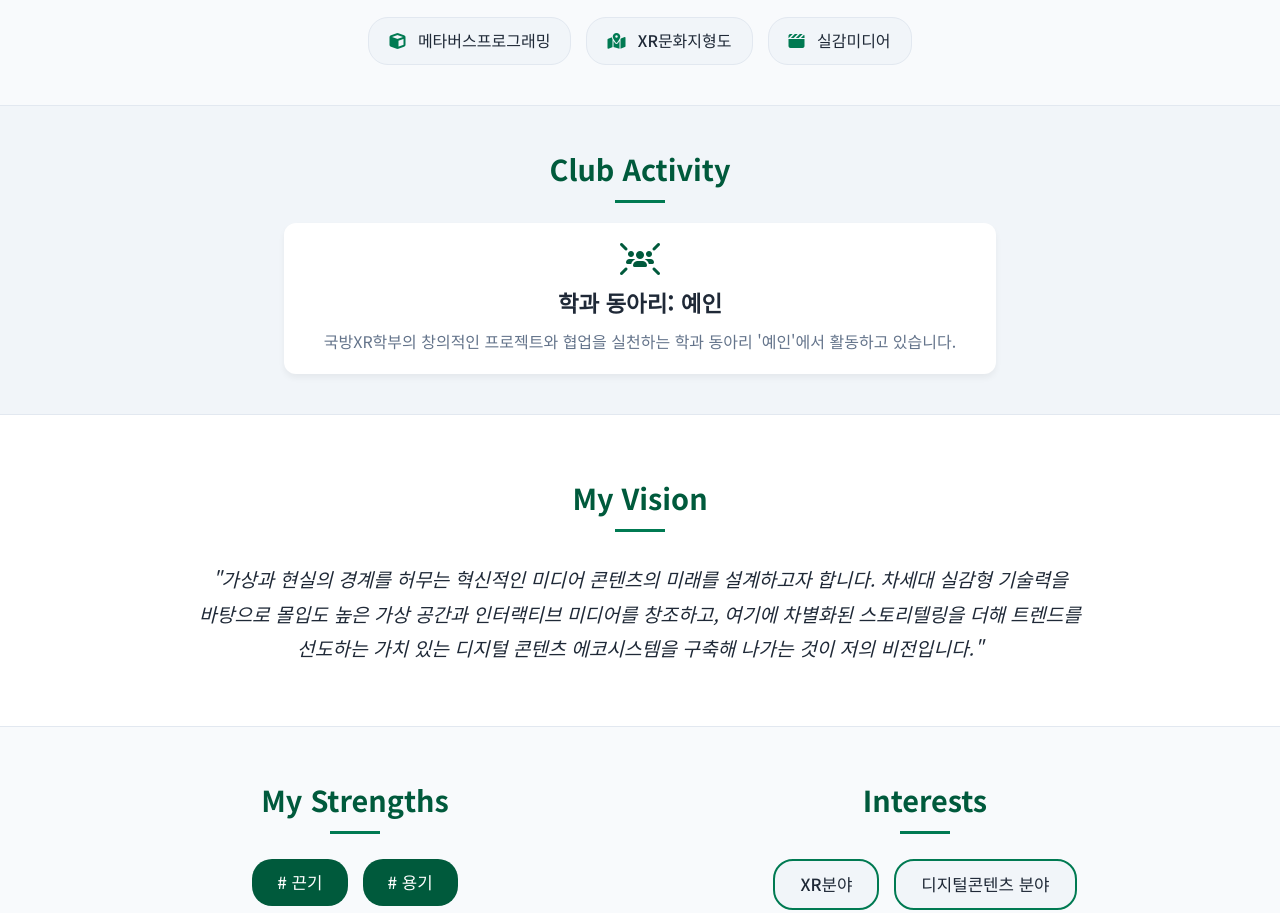
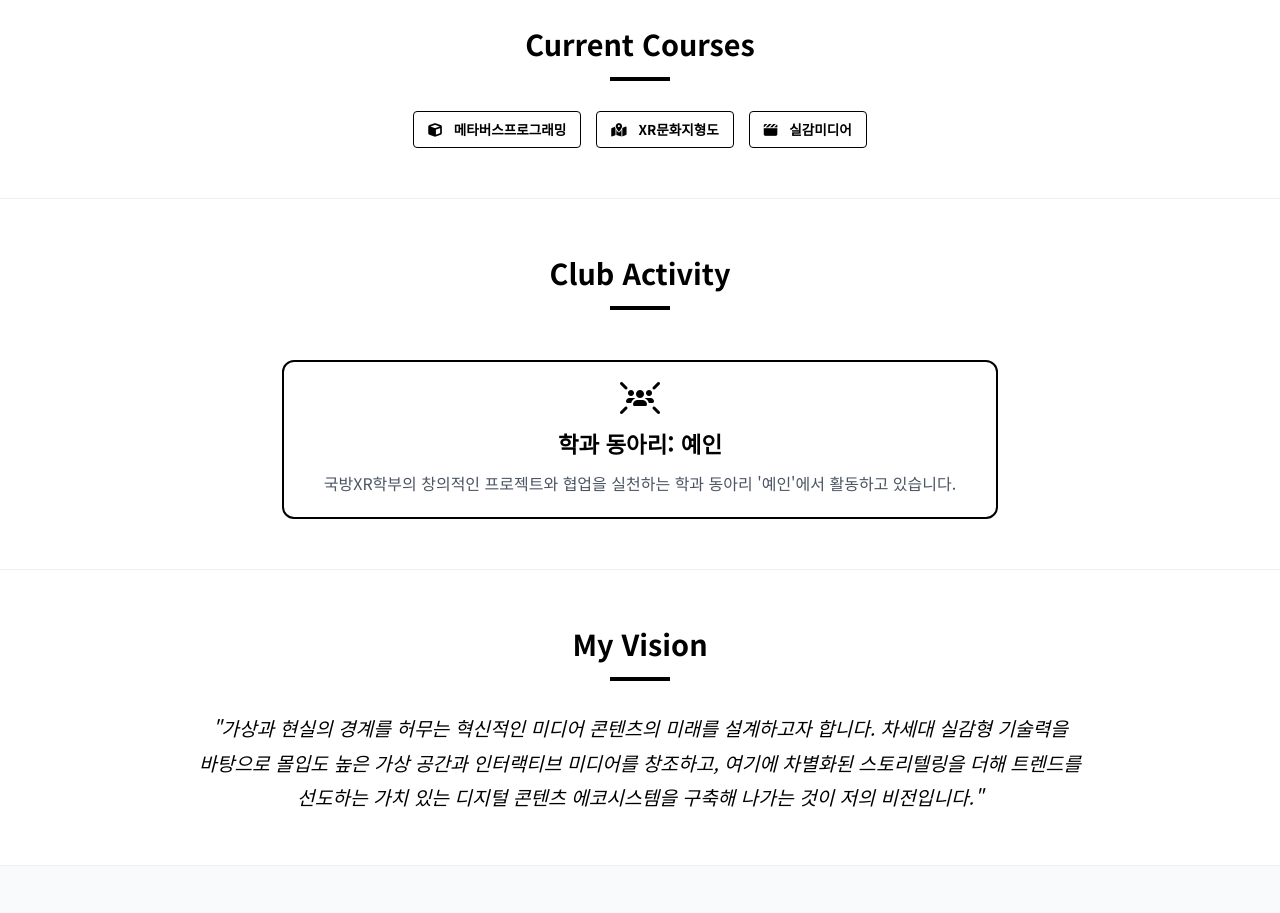
Before and after one commit to KYU-SW/KooBeomJun, a plain HTML site: page index.html in a window 1280 px wide. Shown: the part 533-1446 px from the top of the page. Drawn offline with Linux system fonts and the light colour scheme.

Commit message:
포트폴리오 추가 수정 완료

```diff
--- a/index.html
+++ b/index.html
@@ -11,14 +11,14 @@
 
     <style>
         :root {
-            /* 건양대학교 메인 그린 컬러 톤 및 서브 컬러 설정 */
-            --primary-color: #005a3c;
-            --primary-light: #007a52;
-            --bg-color: #f8fafc;
-            --text-color: #1f2937;
-            --text-light: #64748b;
+            /* 모던 블랙 & 화이트 테마 설정 */
+            --primary-color: #000000;
+            --primary-light: #333333;
+            --bg-color: #ffffff;
+            --text-color: #000000;
+            --text-light: #4b5563;
             --white: #ffffff;
-            --transition: all 0.3s ease;
+            --transition: all 0.25s ease-in-out;
         }
 
         * {
@@ -29,9 +29,9 @@
 
         body {
             font-family: 'Noto Sans KR', sans-serif;
-            background-color: var(--bg-color);
+            background-color: #ffffff;
             color: var(--text-color);
-            line-height: 1.6;
+            line-height: 1.7;
             padding-top: 70px; /* 네비게이션 바 높이 고려 */
         }
 
@@ -42,8 +42,8 @@
             left: 0;
             width: 100%;
             height: 70px;
-            background-color: var(--white);
-            box-shadow: 0 2px 10px rgba(0, 0, 0, 0.05);
+            background-color: rgba(255, 255, 255, 0.95);
+            border-bottom: 2px solid #000000;
             display: flex;
             justify-content: space-between;
             align-items: center;
@@ -85,14 +85,15 @@
             display: flex;
             justify-content: center;
             align-items: center;
-            border-bottom: 1px solid #e2e8f0;
+            border-bottom: 1px solid #000000;
+            background-color: #f9f9f9;
         }
 
         .profile-container {
             display: flex;
             align-items: center;
             gap: 40px;
-            max-width: 1000px;
+            max-width: 1100px;
             width: 100%;
         }
 
@@ -101,13 +102,15 @@
             height: 180px;
             border-radius: 50%;
             object-fit: cover;
-            border: 4px solid var(--primary-light);
+            border: 5px solid #000000;
+            filter: grayscale(20%); /* 약간의 그레이스케일로 분위기 추가 */
         }
 
         .profile-info h1 {
-            font-size: 2.2rem;
+            font-size: 2.8rem;
+            font-weight: 700;
             margin-bottom: 10px;
-            color: var(--text-color);
+            letter-spacing: -1px;
         }
 
         .profile-info .subtitle {
@@ -131,13 +134,14 @@
         }
 
         .tag {
-            background-color: #f1f5f9;
+            background-color: #ffffff;
             color: var(--text-color);
             padding: 6px 14px;
-            border-radius: 20px;
+            border-radius: 4px; /* 둥근 느낌 대신 각진 모던함 */
             font-size: 0.85rem;
-            font-weight: 500;
-            border: 1px solid #e2e8f0;
+            font-weight: 600;
+            border: 1.5px solid #000000;
+            text-transform: uppercase;
         }
 
         /* 프로젝트 카드 섹션 */
@@ -158,9 +162,9 @@
         .section-title::after {
             content: '';
             display: block;
-            width: 50px;
-            height: 3px;
-            background-color: var(--primary-light);
+            width: 60px;
+            height: 4px;
+            background-color: #000000;
             margin: 8px auto 0;
         }
 
@@ -174,13 +178,13 @@
             background-color: var(--white);
             border-radius: 12px;
             overflow: hidden;
-            box-shadow: 0 4px 15px rgba(0,0,0,0.05);
+            box-shadow: none;
             transition: var(--transition);
-            border: 1px solid #e2e8f0;
+            border: 2px solid #000000;
         }
 
         .card:hover {
-            transform: translateY(-5px);
+            transform: translateY(-8px);
             box-shadow: 0 8px 25px rgba(0,0,0,0.1);
         }
 
@@ -220,6 +224,58 @@
             margin-top: 60px;
         }
 
+        /* 추가 섹션 공통 스타일 */
+        .section-padding {
+            padding: 50px 5%;
+            border-bottom: 1px solid #eeeeee;
+        }
+
+        .container-center {
+            max-width: 1100px;
+            margin: 0 auto;
+            text-align: center;
+        }
+
+        .vision-text {
+            font-size: 1.2rem;
+            color: var(--text-color);
+            line-height: 1.8;
+            word-break: keep-all;
+            font-weight: 400;
+            margin-top: 20px;
+            font-style: italic;
+            max-width: 900px;
+            margin: 20px auto 0;
+        }
+
+        .club-card {
+            display: inline-block;
+            background-color: var(--white);
+            padding: 20px 40px;
+            border-radius: 12px;
+            margin-top: 20px;
+            border: 2px solid #000000;
+        }
+
+        .flex-row {
+            display: flex;
+            justify-content: space-around;
+            flex-wrap: wrap;
+            gap: 40px;
+        }
+
+        /* 강조 태그 스타일 */
+        .tag-highlight {
+            background-color: var(--primary-color) !important;
+            color: white !important;
+            border: none !important;
+        }
+
+        /* 링크 효과 강화 */
+        a:hover {
+            text-decoration: underline !important;
+        }
+
         /* 반응형 모바일 처리 */
         @media (max-width: 768px) {
             .profile-container {
@@ -244,13 +300,13 @@
     <!-- 상단 네비게이션 바 (Top Nav) -->
     <nav class="navbar">
         <a href="#" class="nav-logo">
-            <i class="fa-solid fa-graduation-cap"></i> My Portfolio
+            <i class="fa-solid fa-code"></i> BEOMJUN.KOO
         </a>
         <ul class="nav-menu">
-            <li><a href="#" class="active">모던 버전 1</a></li>
-            <li><a href="#">모던 버전 2</a></li>
-            <li><a href="#">DX/XR Lab</a></li>
-            <li><a href="#">기본 프로필</a></li>
+            <li><a href="#" class="active">HOME</a></li>
+            <li><a href="#">PROJECTS</a></li>
+            <li><a href="#">ABOUT</a></li>
+            <li><a href="#">CONTACT</a></li>
         </ul>
     </nav>
 
@@ -258,10 +314,18 @@
     <section class="hero">
         <div class="profile-container">
             <!-- 범준님의 프로필 이미지 -->
-            <img src="my_profile.jpg" alt="프로필 이미지" class="profile-img">
+            <img src="my_profile.png" alt="구범준 프로필 사진" class="profile-img">
             <div class="profile-info">
                 <h1>구범준 (Koo Beomjun)</h1>
                 <div class="subtitle">국방XR학부 학생 | 게임 개발 및 VR기술 전문가</div>
+                <div class="contact-email" style="margin-bottom: 15px; font-size: 1rem; color: var(--text-light);">
+                    <span style="margin-right: 15px;">
+                        <i class="fa-solid fa-envelope" style="color: #000; margin-right: 8px;"></i>
+                        <a href="mailto:gbj4335@naver.com" style="color: inherit; text-decoration: none; transition: var(--transition);">gbj4335@naver.com</a>
+                    </span>
+                    <i class="fa-brands fa-github" style="color: #000; margin-right: 8px;"></i>
+                    <a href="https://github.com" target="_blank" style="color: inherit; text-decoration: none; transition: var(--transition);">GitHub</a>
+                </div>
                 <p class="description">안녕하세요! 가상과 현실을 잇는 기술에 매력을 느껴 AI와 XR(확장현실) 분야를 깊이 있게 공부하고 있는 국방XR학부 구범준입니다. 사용자에게 몰입감 넘치는 경험을 선사하는 콘텐츠 개발자를 목표로 다양한 프로젝트에 도전하고 있습니다.</p>
                 <!-- 기술 스택 태그 영역 -->
                 <div class="skills-tags">
@@ -273,20 +337,20 @@
     </section>
 
     <!-- 수강 과목 섹션 추가 -->
-    <section class="courses" style="padding: 40px 5%; border-bottom: 1px solid #e2e8f0;">
-        <div style="max-width: 1100px; margin: 0 auto;">
-            <h2 class="section-title" style="margin-bottom: 20px;">Current Courses</h2>
+    <section class="courses section-padding">
+        <div class="container-center">
+            <h2 class="section-title">Current Courses</h2>
             <div class="skills-tags" style="justify-content: center; gap: 15px;">
-                <span class="tag" style="padding: 10px 20px; font-size: 1rem;">
-                    <i class="fa-solid fa-cube" style="margin-right: 8px; color: var(--primary-light);"></i>
+                <span class="tag">
+                    <i class="fa-solid fa-cube" style="margin-right: 8px;"></i>
                     메타버스프로그래밍
                 </span>
-                <span class="tag" style="padding: 10px 20px; font-size: 1rem;">
-                    <i class="fa-solid fa-map-location-dot" style="margin-right: 8px; color: var(--primary-light);"></i>
+                <span class="tag">
+                    <i class="fa-solid fa-map-location-dot" style="margin-right: 8px;"></i>
                     XR문화지형도
                 </span>
-                <span class="tag" style="padding: 10px 20px; font-size: 1rem;">
-                    <i class="fa-solid fa-clapperboard" style="margin-right: 8px; color: var(--primary-light);"></i>
+                <span class="tag">
+                    <i class="fa-solid fa-clapperboard" style="margin-right: 8px;"></i>
                     실감미디어
                 </span>
             </div>
@@ -294,11 +358,11 @@
     </section>
 
     <!-- 동아리 섹션 추가 -->
-    <section class="club" style="padding: 40px 5%; background-color: #f1f5f9; border-bottom: 1px solid #e2e8f0;">
-        <div style="max-width: 1100px; margin: 0 auto; text-align: center;">
-            <h2 class="section-title" style="margin-bottom: 20px;">Club Activity</h2>
-            <div style="display: inline-block; background-color: var(--white); padding: 20px 40px; border-radius: 12px; box-shadow: 0 4px 6px rgba(0,0,0,0.05);">
-                <i class="fa-solid fa-users-rays" style="font-size: 2rem; color: var(--primary-color); margin-bottom: 10px;"></i>
+    <section class="club section-padding" style="background-color: #ffffff;">
+        <div class="container-center">
+            <h2 class="section-title">Club Activity</h2>
+            <div class="club-card">
+                <i class="fa-solid fa-users-rays" style="font-size: 2rem; color: #000; margin-bottom: 10px;"></i>
                 <h3 style="font-size: 1.4rem; color: var(--text-color);">학과 동아리: 예인</h3>
                 <p style="color: var(--text-light); margin-top: 8px;">
                     국방XR학부의 창의적인 프로젝트와 협업을 실천하는 학과 동아리 '예인'에서 활동하고 있습니다.
@@ -308,10 +372,10 @@
     </section>
 
     <!-- 비전 섹션 추가 -->
-    <section class="vision" style="padding: 60px 5%; background-color: var(--white); border-bottom: 1px solid #e2e8f0;">
-        <div style="max-width: 900px; margin: 0 auto; text-align: center;">
+    <section class="vision section-padding">
+        <div class="container-center">
             <h2 class="section-title">My Vision</h2>
-            <p style="font-size: 1.2rem; color: var(--text-color); line-height: 1.8; word-break: keep-all; font-weight: 400; margin-top: 20px; font-style: italic;">
+            <p class="vision-text">
                 "가상과 현실의 경계를 허무는 혁신적인 미디어 콘텐츠의 미래를 설계하고자 합니다. 차세대 실감형 기술력을 바탕으로 몰입도 높은 가상 공간과 인터랙티브 미디어를 창조하고,
                 여기에 차별화된 스토리텔링을 더해 트렌드를 선도하는 가치 있는 디지털 콘텐츠 에코시스템을 구축해 나가는 것이 저의 비전입니다."
             </p>
@@ -319,22 +383,22 @@
     </section>
 
     <!-- 강점 및 관심분야 섹션 추가 -->
-    <section class="strengths-interests" style="padding: 50px 5%; background-color: #f8fafc; border-bottom: 1px solid #e2e8f0;">
-        <div style="max-width: 1100px; margin: 0 auto; display: flex; justify-content: space-around; flex-wrap: wrap; gap: 40px;">
+    <section class="strengths-interests section-padding" style="background-color: #f8fafc;">
+        <div class="container-center flex-row">
             <!-- 강점 섹션 -->
-            <div style="text-align: center; flex: 1; min-width: 280px;">
-                <h2 class="section-title" style="margin-bottom: 25px;">My Strengths</h2>
+            <div style="flex: 1; min-width: 280px;">
+                <h2 class="section-title">My Strengths</h2>
                 <div class="skills-tags" style="justify-content: center; gap: 15px;">
-                    <span class="tag" style="padding: 10px 25px; font-size: 1.05rem; background-color: var(--primary-color); color: white; border: none;"># 끈기</span>
-                    <span class="tag" style="padding: 10px 25px; font-size: 1.05rem; background-color: var(--primary-color); color: white; border: none;"># 용기</span>
+                    <span class="tag tag-highlight"># 끈기</span>
+                    <span class="tag tag-highlight"># 용기</span>
                 </div>
             </div>
             <!-- 관심분야 섹션 -->
-            <div style="text-align: center; flex: 1; min-width: 280px;">
-                <h2 class="section-title" style="margin-bottom: 25px;">Interests</h2>
+            <div style="flex: 1; min-width: 280px;">
+                <h2 class="section-title">Interests</h2>
                 <div class="skills-tags" style="justify-content: center; gap: 15px;">
-                    <span class="tag" style="padding: 10px 25px; font-size: 1.05rem; border: 2px solid var(--primary-light);">XR분야</span>
-                    <span class="tag" style="padding: 10px 25px; font-size: 1.05rem; border: 2px solid var(--primary-light);">디지털콘텐츠 분야</span>
+                    <span class="tag" style="border: 2px solid #000;">XR분야</span>
+                    <span class="tag" style="border: 2px solid #000;">디지털콘텐츠 분야</span>
                 </div>
             </div>
         </div>
@@ -360,7 +424,14 @@
 
     <!-- 푸터 영역 -->
     <footer>
-        <p>&copy; 2026 Koo Beomjun. All Rights Reserved. | 건양대학교 국방XR학부 실습</p>
+        <div style="margin-bottom: 10px;">
+            <i class="fa-solid fa-envelope" style="margin-right: 5px;"></i>
+            <a href="mailto:gbj4335@naver.com" style="color: white; text-decoration: none;">gbj4335@naver.com</a>
+            <span style="margin: 0 10px;">|</span>
+            <i class="fa-brands fa-github" style="margin-right: 5px;"></i>
+            <a href="https://github.com" target="_blank" style="color: white; text-decoration: none;">GitHub</a>
+        </div>
+        <p>&copy; 2024 Koo Beomjun. All Rights Reserved. | 건양대학교 국방XR학부 실습</p>
     </footer>
 
 </body>
```
Also changed, not shown: my_profile.png (renamed from my_profile.jpg.png).
